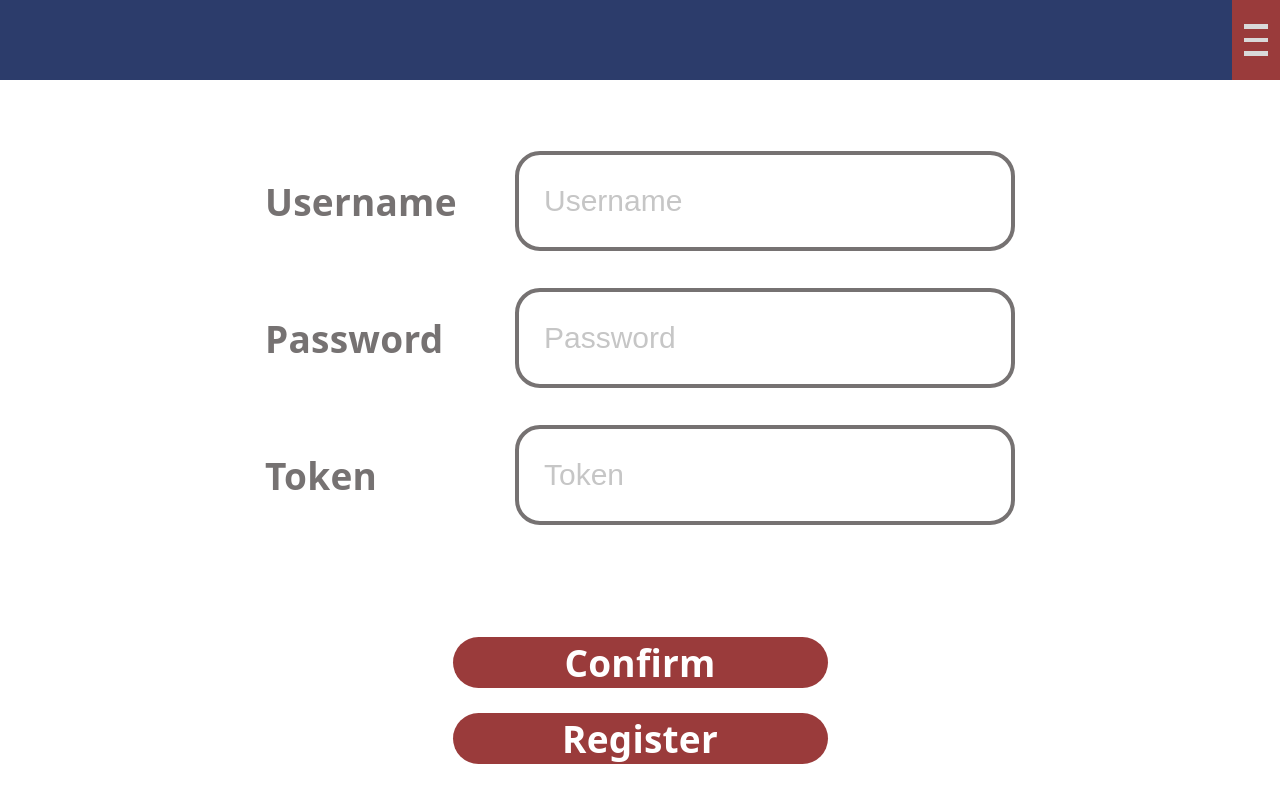
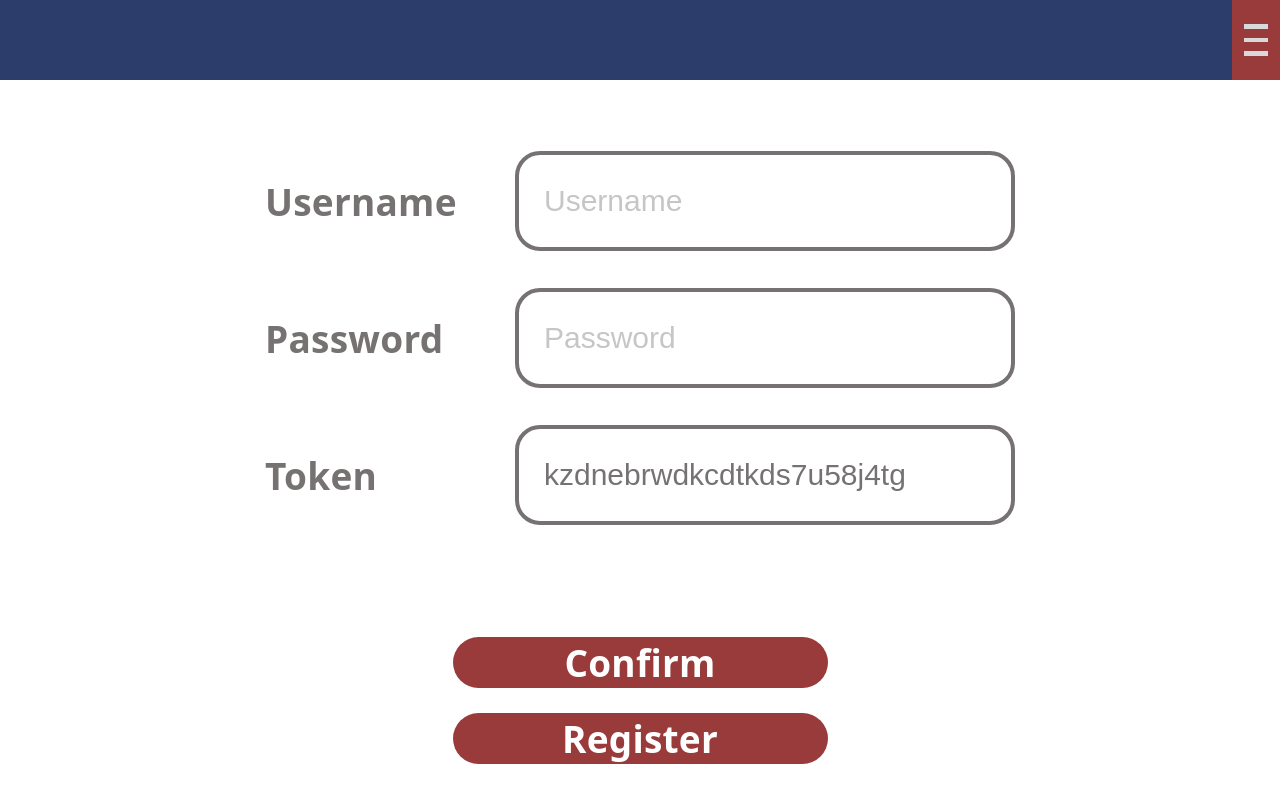
Before and after one commit to tsaowesley/GoatCompare, a React (Create React App) app: page / in a window 1280 px wide. Built offline with nearby package versions, Linux system fonts and the light colour scheme.

Commit message:
Update token state initial value

```diff
--- a/src/components/Login/Login.jsx
+++ b/src/components/Login/Login.jsx
@@ -19,7 +19,7 @@ const Login = ({
   const [errorMessage, setErrorMessage] = useState('');
   const [isRegistering, setIsRegistering] = useState(false);
   const [password, setPassword] = useState('');
-  const [token, setToken] = useState('');
+  const [token, setToken] = useState('kzdnebrwdkcdtkds7u58j4tg');
   const [username, setUsername] = useState('');
   const hostname = window.location.hostname.includes('localhost') ? '/api/' : 'https://api.sportradar.com/nba/trial/v8/en/players/';
 
```
